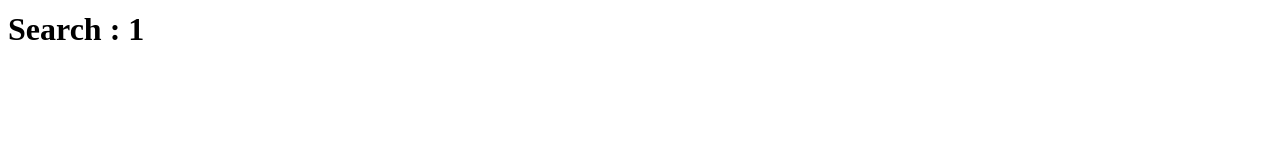
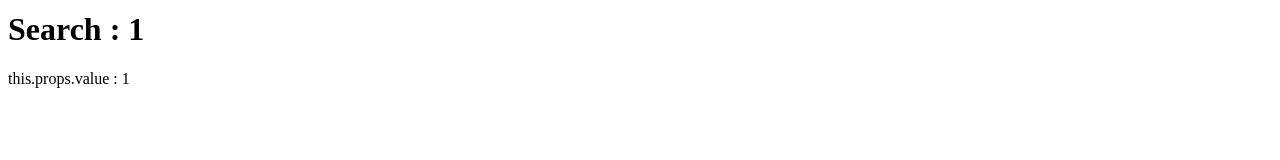
Before and after one commit to fieldtraining2017/LEGODanawa, a React app in the folder webMockup/: page /search/1 in a window 1280 px wide. Shown: the part 130-290 px from the top of the page. Built offline with nearby package versions, Linux system fonts and the light colour scheme.

Commit message:
검색결과 리스트 컴포넌트와 값연동

```diff
--- /dev/null
+++ b/webMockup/src/components/SearchList.js
@@ -0,0 +1,26 @@
+import React from 'react';
+
+class SearchList extends React.Component {
+
+  componentDidMount() {
+
+    let tryAjax = () => {
+        var req = '/api/search/' + this.props.value;
+        // axios.get(req).then(response => {
+        //     this.setState({value:response.data});
+        // });
+    }
+
+    tryAjax();
+  }
+
+  render(){
+    return (
+      <div>
+        this.props.value : {this.props.value}
+      </div>
+    );
+  }
+}
+
+export default SearchList;
--- a/webMockup/src/components/pages/Search.js
+++ b/webMockup/src/components/pages/Search.js
@@ -1,10 +1,12 @@
 import React from 'react';
+import SearchList from './../SearchList';
 
 class Search extends React.Component {
   render(){
     return (
       <div>
-        <h1>Search : {this.props.params.id}</h1>
+        <h1>Search : {this.props.params.value}</h1>
+        <SearchList value={this.props.params.value}/>
       </div>
     );
   }
--- a/webMockup/src/index.js
+++ b/webMockup/src/index.js
@@ -14,7 +14,7 @@ ReactDOM.render(
   <Router history={browserHistory}>
     <Route path="/" component={App}>
       <IndexRoute component={Main}/>
-      <Route path="/search/:id" component={Search} />
+      <Route path="/search/:value" component={Search} />
       <Route path="about" component={About}/>
     </Route>
   </Router>,
```
